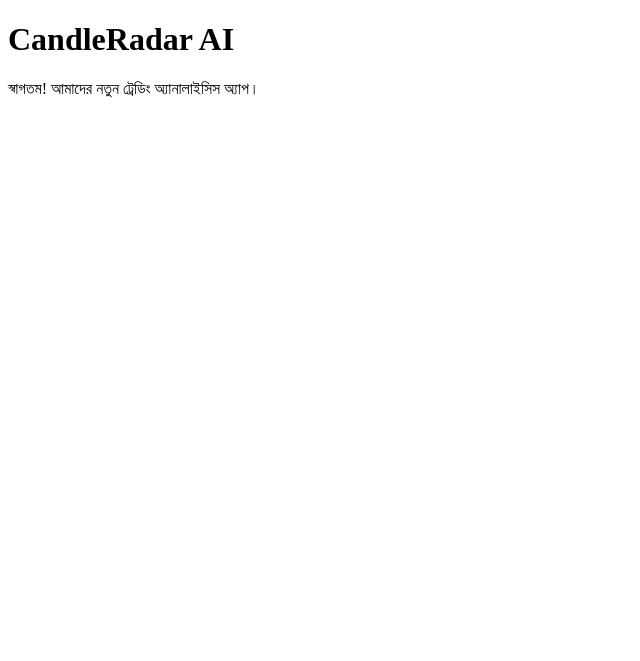
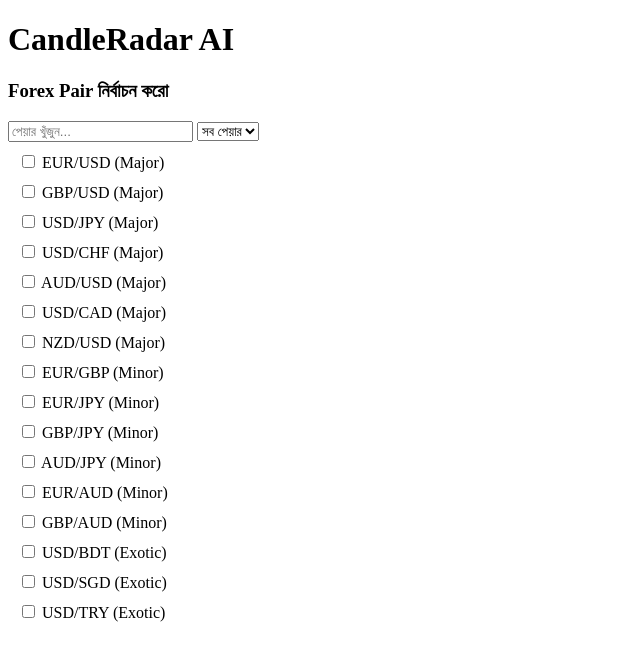
Before and after one commit to CandleRadar-AI/CandleRadar-AI, a Flask app: page / in a window 1280 px wide. Shown: the top 661 px of the page, without its empty margins (0-640 px from the left). Run offline with Flask 3, Linux system fonts and the light colour scheme.

Commit message:
Update index.html

```diff
--- a/templates/index.html
+++ b/templates/index.html
@@ -7,6 +7,67 @@
 </head>
 <body>
     <h1>CandleRadar AI</h1>
-    <p>স্বাগতম! আমাদের নতুন ট্রেডিং অ্যানালাইসিস অ্যাপ।</p>
+
+    <h3>Forex Pair নির্বাচন করো</h3>
+
+    <input
+        type="text"
+        id="search"
+        placeholder="পেয়ার খুঁজুন..."
+        oninput="searchPairs()"
+    >
+
+    <select id="category" onchange="showPairs()">
+        <option value="All">সব পেয়ার</option>
+        <option value="Major">Major</option>
+        <option value="Minor">Minor</option>
+        <option value="Exotic">Exotic</option>
+    </select>
+
+    <div id="pairs"></div>
+
+    <script>
+        const forexPairs = [
+            {pair:"EUR/USD", category:"Major"},
+            {pair:"GBP/USD", category:"Major"},
+            {pair:"USD/JPY", category:"Major"},
+            {pair:"USD/CHF", category:"Major"},
+            {pair:"AUD/USD", category:"Major"},
+            {pair:"USD/CAD", category:"Major"},
+            {pair:"NZD/USD", category:"Major"},
+            {pair:"EUR/GBP", category:"Minor"},
+            {pair:"EUR/JPY", category:"Minor"},
+            {pair:"GBP/JPY", category:"Minor"},
+            {pair:"AUD/JPY", category:"Minor"},
+            {pair:"EUR/AUD", category:"Minor"},
+            {pair:"GBP/AUD", category:"Minor"},
+            {pair:"USD/BDT", category:"Exotic"},
+            {pair:"USD/SGD", category:"Exotic"},
+            {pair:"USD/TRY", category:"Exotic"}
+        ];
+
+        function showPairs() {
+            const category = document.getElementById("category").value;
+            const search = document.getElementById("search").value.toUpperCase();
+
+            const filtered = forexPairs.filter(item =>
+                (category === "All" || item.category === category) &&
+                item.pair.includes(search)
+            );
+
+            document.getElementById("pairs").innerHTML = filtered.map(item =>
+                `<label style="display:block;margin:10px">
+                    <input type="checkbox" value="${item.pair}">
+                    ${item.pair} (${item.category})
+                </label>`
+            ).join("");
+        }
+
+        function searchPairs() {
+            showPairs();
+        }
+
+        showPairs();
+    </script>
 </body>
 </html>
```
